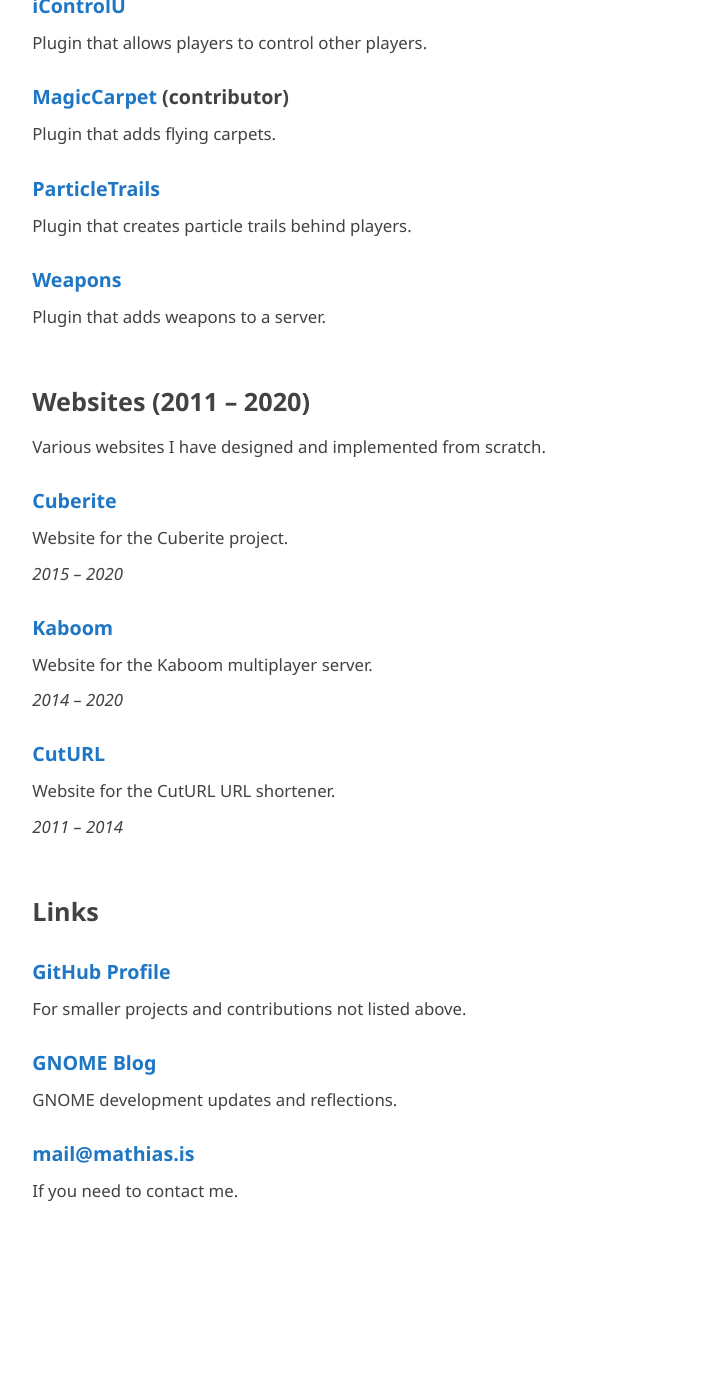
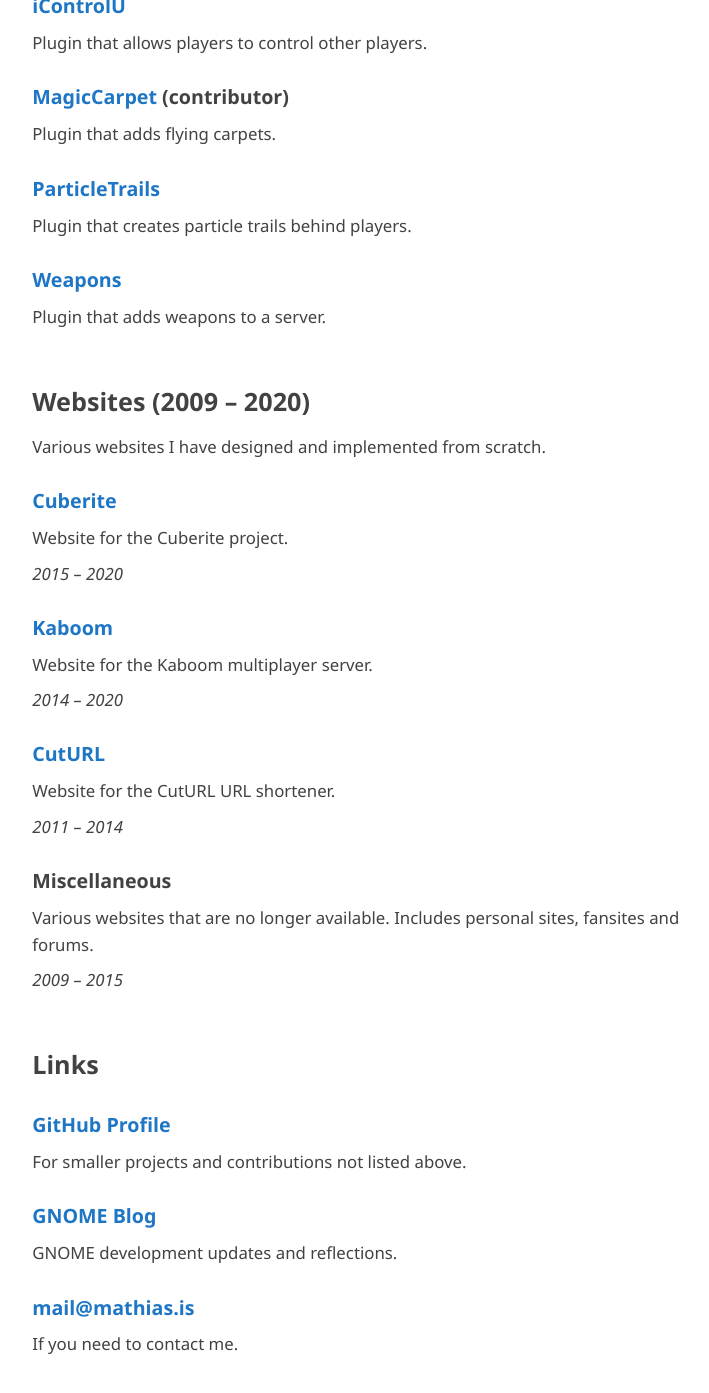
Before and after one commit to mathiascode/projects, a Jekyll site: the page built from index.md, in a window 1280 px wide and 1400 px high, scrolled down 2459 px. Shown: the top 1393 px of the window, without its empty margins (255-964 px from the left). Built offline with Jekyll 4.4.1, drawn with Linux system fonts in a browser that asks for light colours; our own code applies the rules of GitHub Pages for plain Markdown files; before the commit the page ends 3706 px from its top, so only the background shows below that.

Commit message:
Mention miscellaneous websites from 2009 - 2015

```diff
--- a/index.md
+++ b/index.md
@@ -110,7 +110,7 @@
 Plugin that adds weapons to a server.
 
 
-## Websites (2011 – 2020)
+## Websites (2009 – 2020)
 
 Various websites I have designed and implemented from scratch.
 
@@ -132,6 +132,12 @@
 
 *2011 – 2014*
 
+### Miscellaneous
+
+Various websites that are no longer available. Includes personal sites, fansites and forums.
+
+*2009 – 2015*
+
 
 ## Links
 
```
